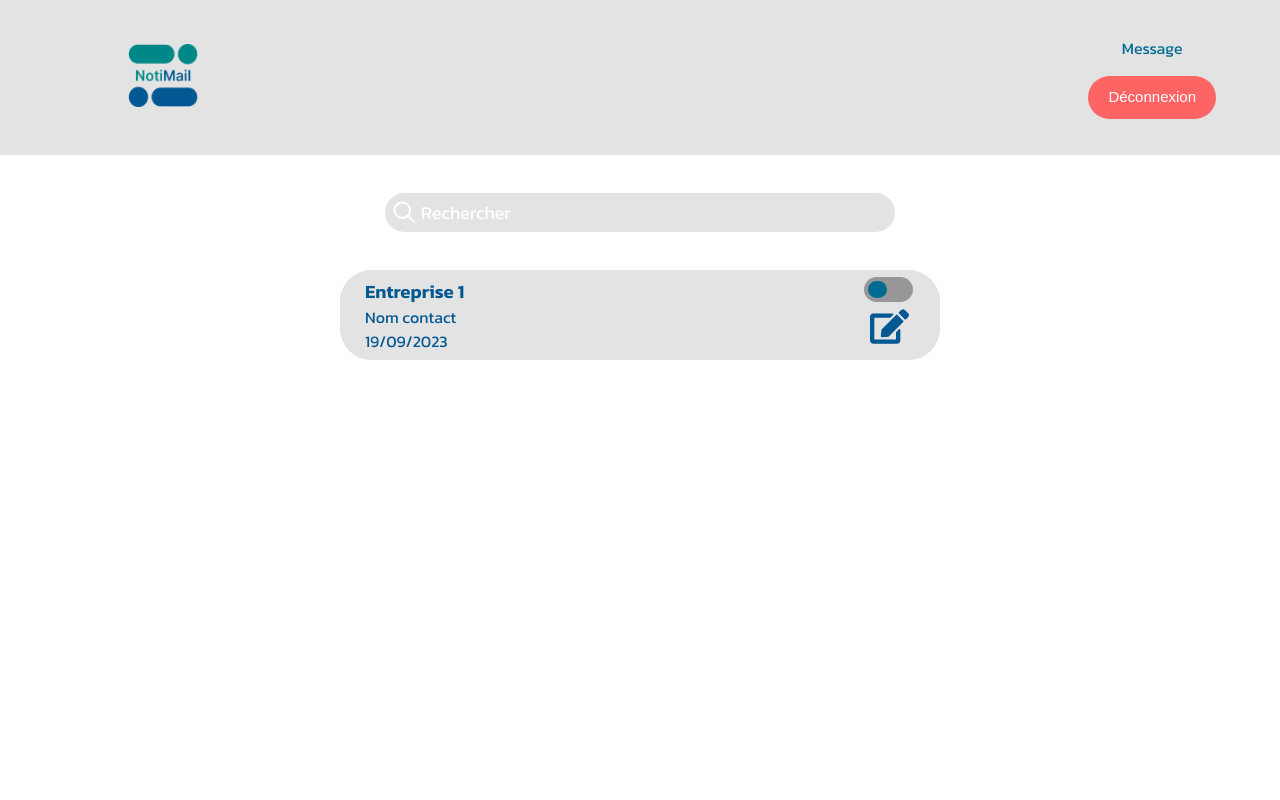
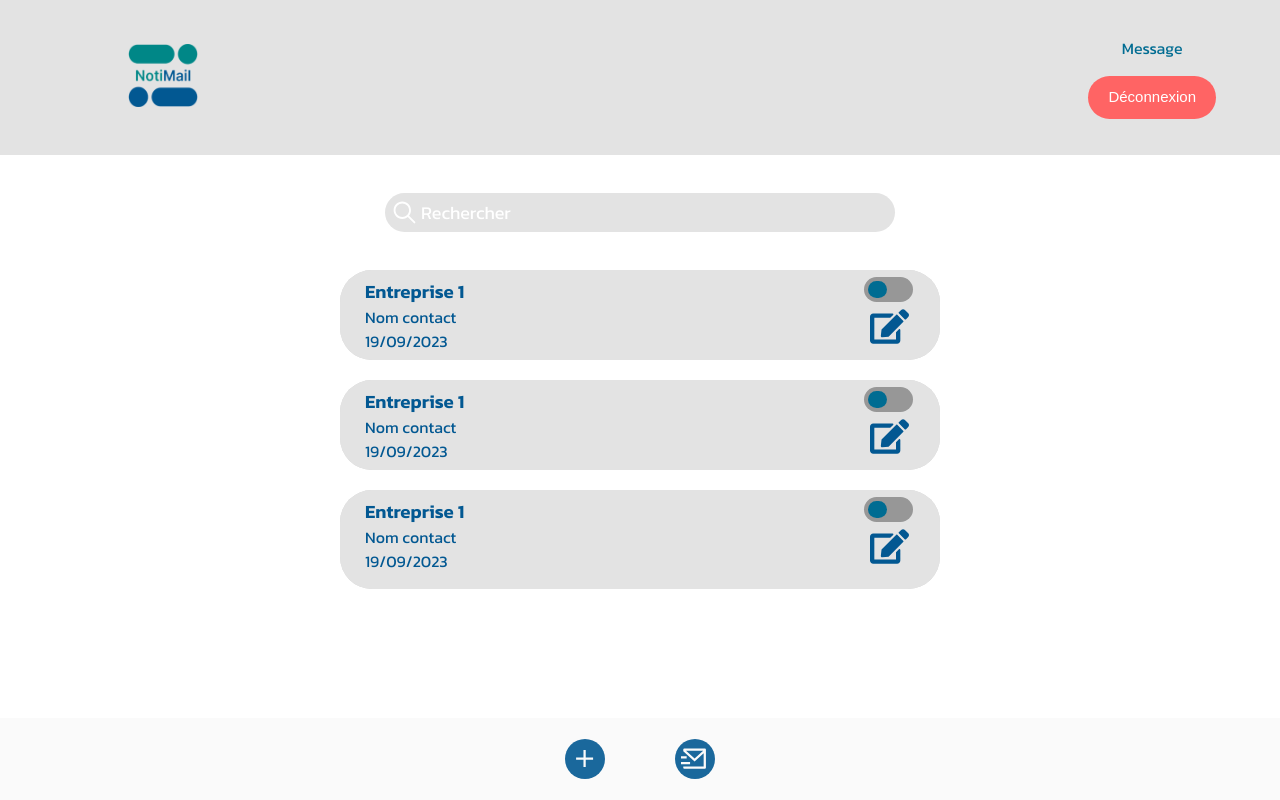
Before and after one commit to tankzercode/Notimail-Front-CDA, a React (Vite) app in the folder notemail/: page /admin in a window 1280 px wide. Built offline with nearby package versions, Linux system fonts and the light colour scheme.

Commit message:
Admin update

```diff
--- a/notemail/src/App.css
+++ b/notemail/src/App.css
@@ -10,6 +10,7 @@
 	--color3: #E3E3E3;
 	--color4: #D6D6D6;
 	--color5: #FF3535;
+	--color6: rgb(250, 250, 250);
   }
 
 .react-responsive-modal-modal{
--- a/notemail/src/admin-page/admin.jsx
+++ b/notemail/src/admin-page/admin.jsx
@@ -1,5 +1,7 @@
 import { IoIosSearch } from "react-icons/io";
 import { FaEdit } from "react-icons/fa";
+import { RiMailSendLine } from "react-icons/ri";
+import { IoMdAdd } from "react-icons/io";
 import style from './admin.module.css'
 import { useState } from "react";
 const EntrepriseMoreDetails = () => {
@@ -56,6 +58,54 @@ const Admin = () => {
                     {showDetails && <EntrepriseMoreDetails></EntrepriseMoreDetails>}
                 </div>
             </div>
+            <div className={style.entrepriseListContainer}>
+                <div className={style.moreDetailsContainer} onClick={handleCardClick}>
+                    <div className={style.entrepriseCard}>
+                        <div className={style.entrepriseInfos}>
+                            <h3>Entreprise 1</h3>
+                            <p>Nom contact</p>
+                            <p>19/09/2023</p>
+                        </div>
+                        <div className={style.entrepriseEdit}>
+                            <label className={style.toggleButton}>
+                                <input type="checkbox" />
+                                <span className={style.knob}></span>
+                            </label>
+                            <button>
+                                <FaEdit style={{ color: 'var(--color2)' }} className={style.editButton} />
+                            </button>
+                        </div>
+                    </div>
+                    {showDetails && <EntrepriseMoreDetails></EntrepriseMoreDetails>}
+                </div>
+            </div>
+            <div className={style.entrepriseListContainer}>
+                <div className={style.moreDetailsContainer} onClick={handleCardClick}>
+                    <div className={style.entrepriseCard}>
+                        <div className={style.entrepriseInfos}>
+                            <h3>Entreprise 1</h3>
+                            <p>Nom contact</p>
+                            <p>19/09/2023</p>
+                        </div>
+                        <div className={style.entrepriseEdit}>
+                            <label className={style.toggleButton}>
+                                <input type="checkbox" />
+                                <span className={style.knob}></span>
+                            </label>
+                            <button className={style.editButton}>
+                                <FaEdit style={{ color: 'var(--color2)' }} className={style.editButton} />
+                            </button>
+                        </div>
+                    </div>
+                    {showDetails && <EntrepriseMoreDetails></EntrepriseMoreDetails>}
+                </div>
+            </div>
+            <div className={style.buttonSection}>
+                <div className={style.buttonContainer}>
+                    <button><IoMdAdd color="var(--color6)" fontSize="1.7rem" padding=""/></button>
+                    <button><RiMailSendLine color="var(--color6)" fontSize="1.7rem" padding=""/></button>
+                </div>
+            </div>
         </>
     );
 };
--- a/notemail/src/admin-page/admin.module.css
+++ b/notemail/src/admin-page/admin.module.css
@@ -25,10 +25,10 @@
 }
 
 .entrepriseListContainer {
-    min-height: 500px;
+    min-height: 90px;
     max-width: 600px;
     width: 90%;
-    margin: 0 auto;
+    margin: 0 auto 20px;
 }
 .entrepriseCard {
     padding: 7px 25px;
@@ -119,8 +119,9 @@
 }
 
 .moreDetails {
+    padding: 5px;
     width: 90%;
-    margin: 0 auto 20px;
+    margin: auto;
 }
 .infosContainer {
     margin-bottom: 20px;
@@ -135,10 +136,36 @@
     font-weight: 600;
 }
 
+.buttonSection {
+    position: fixed;
+    bottom: 0;
+    opacity: 90%;
+    width: 100%;
+    height: 82px;
+    display: flex;
+    justify-content: center;
+    align-items: center;
+    background: var(--color6);
+}
+.buttonContainer {
+    min-width: 150px;
+    display: flex;
+    justify-content: space-between;
+}
+.buttonContainer button {
+    background: var(--color2);
+    border-radius: 50%;
+    height: 40px;
+    width: 40px;
+    display: flex;
+    align-items: center;
+    justify-content: center;
+}
+.buttonContainer button:focus {
+    outline: none;
+}
+
 @media screen and (max-width: 400px) {
-    .moreDetails {
-        padding: 10px;
-    }
     .infosContainer {
         grid-template-columns: 1fr;
     }
```
